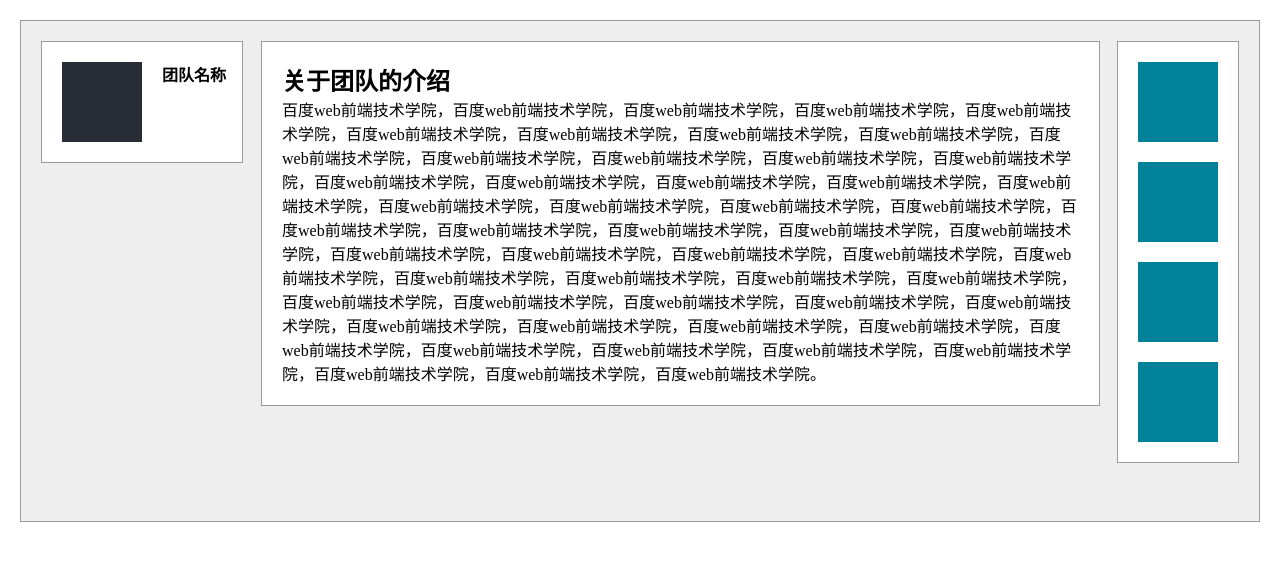
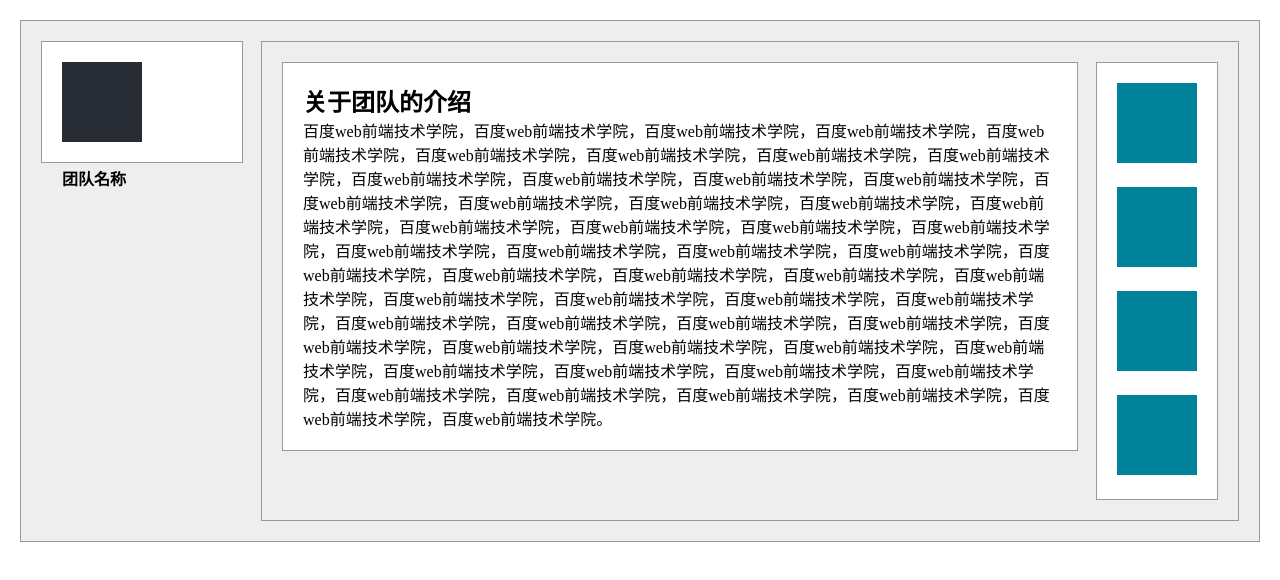
Before and after one commit to ifestudy/ife-task, a plain HTML site: page task3/ricosmall/task0003-ricosmall.html in a window 1280 px wide. Drawn offline with Linux system fonts and the light colour scheme.

Commit message:
修改中间模块溢出，去掉固定高度，使之符合要求

```diff
--- a/task3/ricosmall/task0003-ricosmall.html
+++ b/task3/ricosmall/task0003-ricosmall.html
@@ -9,9 +9,8 @@
                 margin: 0;
             }
             .wrap{
-                height: 460px;
-                margin: 0 20px;
-                margin-top: 20px;
+                overflow: hidden;
+                margin: 20px;
                 padding: 20px;
                 background: #eee;
                 border: 1px solid #999;
@@ -19,39 +18,35 @@
             .left{
                 background: #fff;
                 float: left;
-                top: 0;
-                left: 0;
                 width: 200px;
                 height: 120px;
                 border: 1px solid #999;
-                margin-right: 20px;
             }
             .left img, h4{
-                float: left;
                 margin-top: 20px;
                 margin-left: 20px;
             }
-
-            .main{
+            .right{
+                overflow: hidden;
+                margin-top: 0;
+                margin-left: 220px;
+                padding: 20px;
+                border: 1px solid #999;
+            }
+            .right-intro{
                 background: #fff;
-                position: absolute;
-                margin-left: 220px;
-                margin-right: 180px;
+                margin-right: 140px;
                 border: 1px solid #999;
                 padding: 20px;
-                max-height: 420px;
             }
-            .right{
+            .right-members{
+                float: right;
+                padding-bottom: 20px;
                 background: #fff;
-                float: right;
-                top: 0;
-                right: 0;
                 width: 120px;
-                height: 420px;
                 border: 1px solid #999;
             }
             .right img{
-                float: left;
                 margin: 20px 20px 0;
             }
         </style>
@@ -64,17 +59,19 @@
                 </div>
                 <h4>团队名称</h4>
             </div>
-            <div class="main">
-                <h2>关于团队的介绍</h2>
-                <p>
-                    百度web前端技术学院，百度web前端技术学院，百度web前端技术学院，百度web前端技术学院，百度web前端技术学院，百度web前端技术学院，百度web前端技术学院，百度web前端技术学院，百度web前端技术学院，百度web前端技术学院，百度web前端技术学院，百度web前端技术学院，百度web前端技术学院，百度web前端技术学院，百度web前端技术学院，百度web前端技术学院，百度web前端技术学院，百度web前端技术学院，百度web前端技术学院，百度web前端技术学院，百度web前端技术学院，百度web前端技术学院，百度web前端技术学院，百度web前端技术学院，百度web前端技术学院，百度web前端技术学院，百度web前端技术学院，百度web前端技术学院，百度web前端技术学院，百度web前端技术学院，百度web前端技术学院，百度web前端技术学院，百度web前端技术学院，百度web前端技术学院，百度web前端技术学院，百度web前端技术学院，百度web前端技术学院，百度web前端技术学院，百度web前端技术学院，百度web前端技术学院，百度web前端技术学院，百度web前端技术学院，百度web前端技术学院，百度web前端技术学院，百度web前端技术学院，百度web前端技术学院，百度web前端技术学院，百度web前端技术学院，百度web前端技术学院，百度web前端技术学院，百度web前端技术学院，百度web前端技术学院，百度web前端技术学院，百度web前端技术学院。
-                </p>
-            </div>
             <div class="right">
-                <img src="person-logo.png" alt="" />
-                <img src="person-logo.png" alt="" />
-                <img src="person-logo.png" alt="" />
-                <img src="person-logo.png" alt="" />
+                <div class="right-members">
+                    <img src="person-logo.png" alt="" />
+                    <img src="person-logo.png" alt="" />
+                    <img src="person-logo.png" alt="" />
+                    <img src="person-logo.png" alt="" />
+                </div>
+                <div class="right-intro">
+                    <h2>关于团队的介绍</h2>
+                    <p>
+                        百度web前端技术学院，百度web前端技术学院，百度web前端技术学院，百度web前端技术学院，百度web前端技术学院，百度web前端技术学院，百度web前端技术学院，百度web前端技术学院，百度web前端技术学院，百度web前端技术学院，百度web前端技术学院，百度web前端技术学院，百度web前端技术学院，百度web前端技术学院，百度web前端技术学院，百度web前端技术学院，百度web前端技术学院，百度web前端技术学院，百度web前端技术学院，百度web前端技术学院，百度web前端技术学院，百度web前端技术学院，百度web前端技术学院，百度web前端技术学院，百度web前端技术学院，百度web前端技术学院，百度web前端技术学院，百度web前端技术学院，百度web前端技术学院，百度web前端技术学院，百度web前端技术学院，百度web前端技术学院，百度web前端技术学院，百度web前端技术学院，百度web前端技术学院，百度web前端技术学院，百度web前端技术学院，百度web前端技术学院，百度web前端技术学院，百度web前端技术学院，百度web前端技术学院，百度web前端技术学院，百度web前端技术学院，百度web前端技术学院，百度web前端技术学院，百度web前端技术学院，百度web前端技术学院，百度web前端技术学院，百度web前端技术学院，百度web前端技术学院，百度web前端技术学院，百度web前端技术学院，百度web前端技术学院，百度web前端技术学院。
+                    </p>
+                </div>
             </div>
         </div>
     </body>
```
